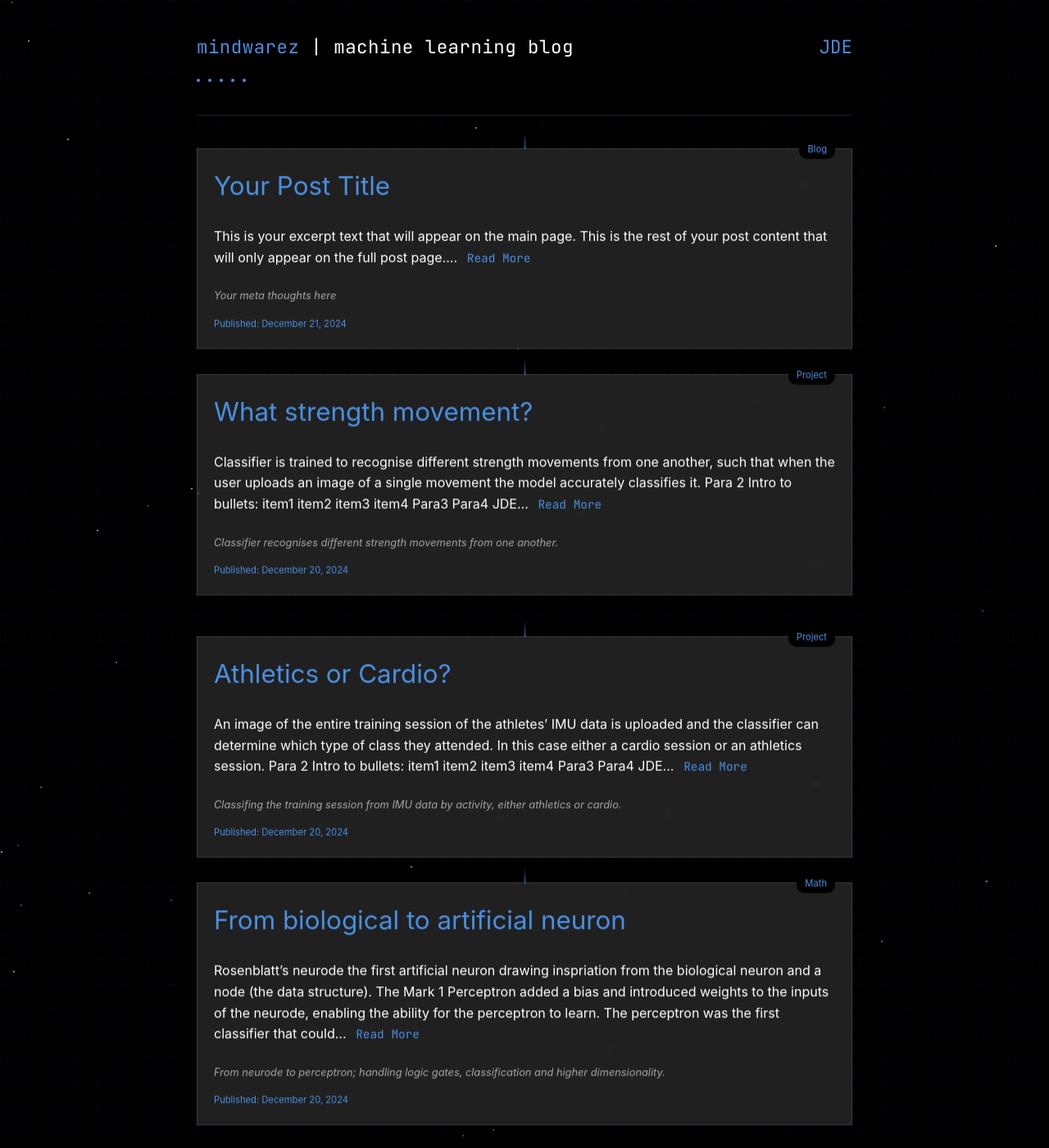
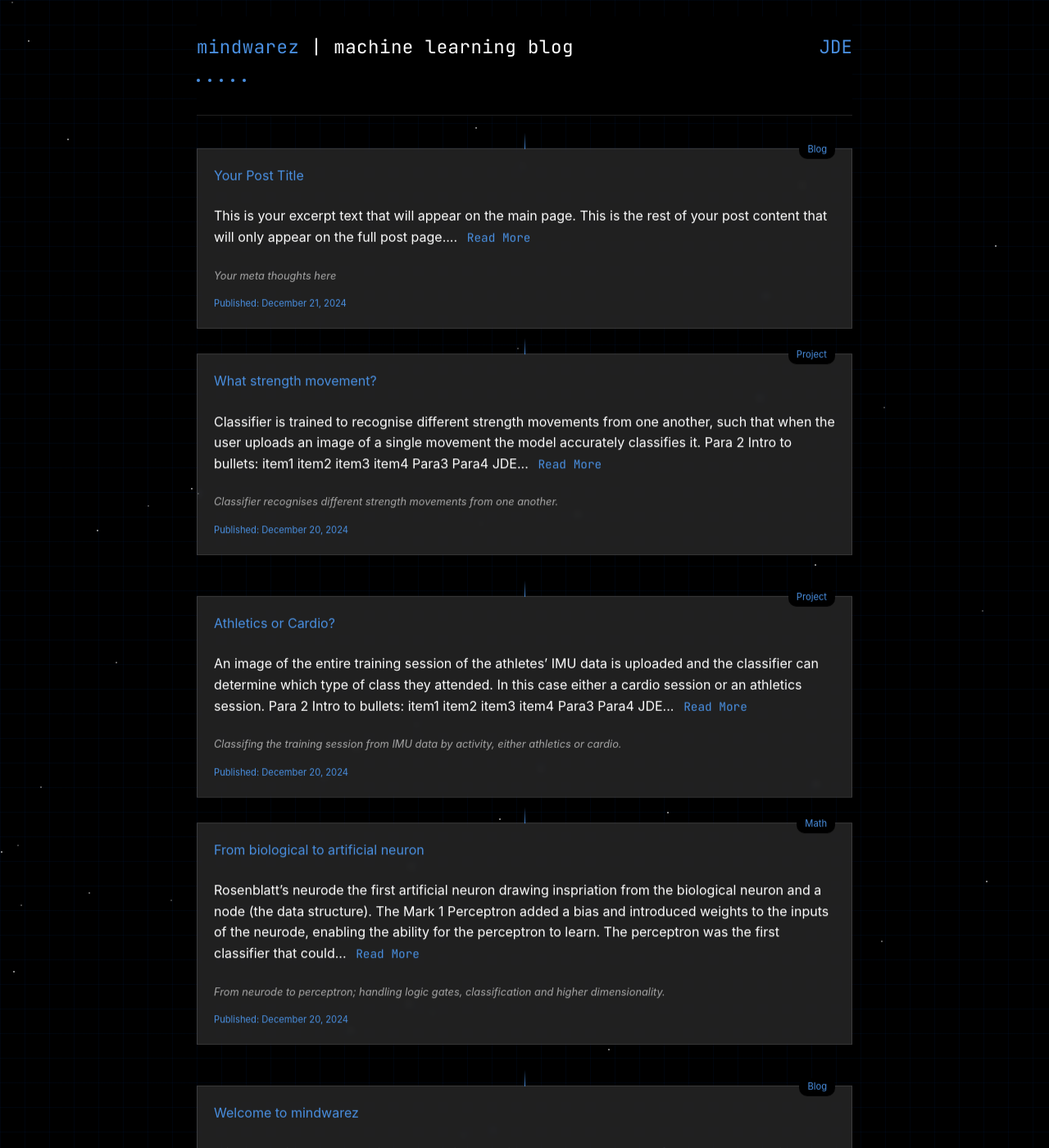
Before and after one commit to jamesbychance/mindwarez, a Jekyll site: the page built from index.html, in a window 1280 px wide and 1400 px high. Shown: the whole window at 82% size. Built offline with Jekyll 4.4.1, drawn with Linux system fonts in a browser that asks for light colours.

Commit message:
more stylistic changes full blog post title blue again

```diff
--- a/assets/css/styles.css
+++ b/assets/css/styles.css
@@ -180,13 +180,6 @@
     border-radius: 10px;
 }
 
-h2 {
-    color: var(--accent-blue) !important;  /* Add this line */
-    margin-top: 0;
-    font-weight: 400;
-    font-size: 1.4em;
-}
-
 h2,
 h2 a,
 .feed-item h2,
@@ -195,7 +188,7 @@
     text-decoration: none;
     cursor: pointer;
     font-weight: 400;
-    font-size: 1.4em;
+    font-size: 1em;
     margin-top: 0;
 }
 
```
